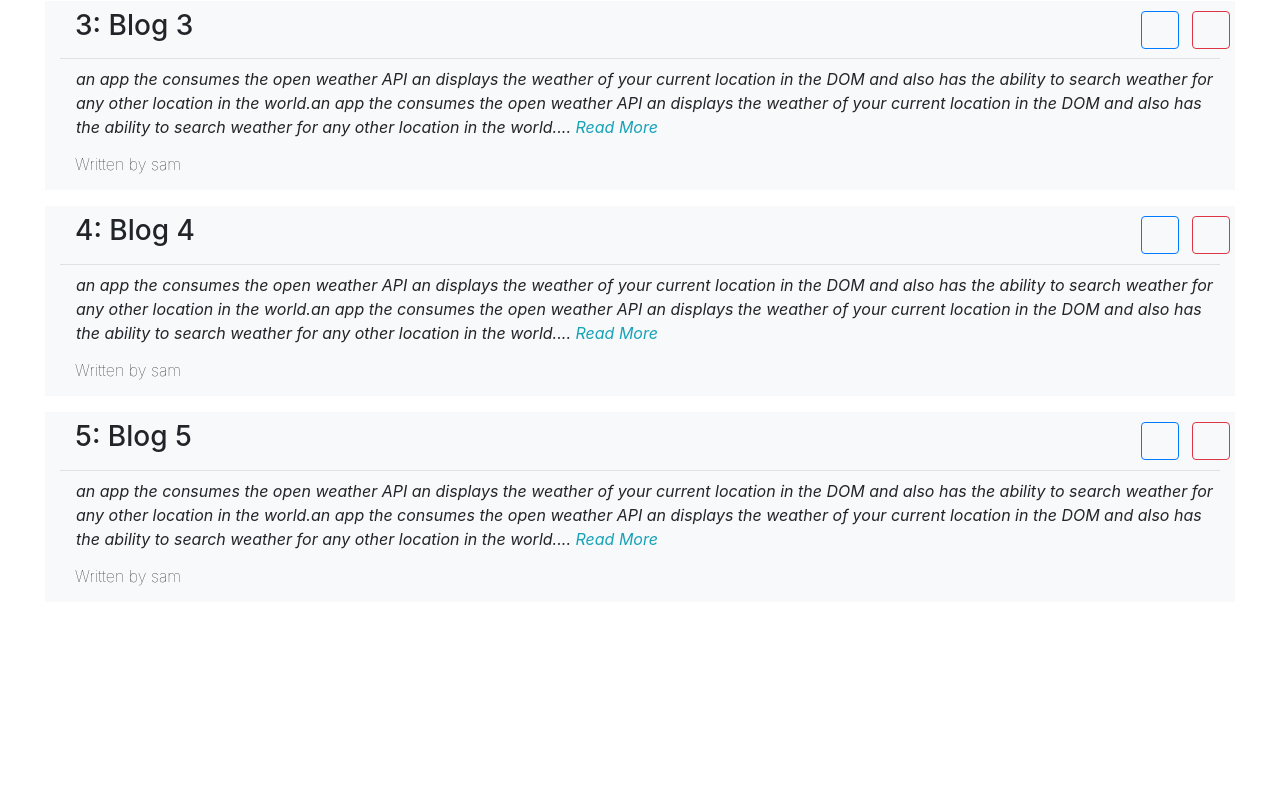
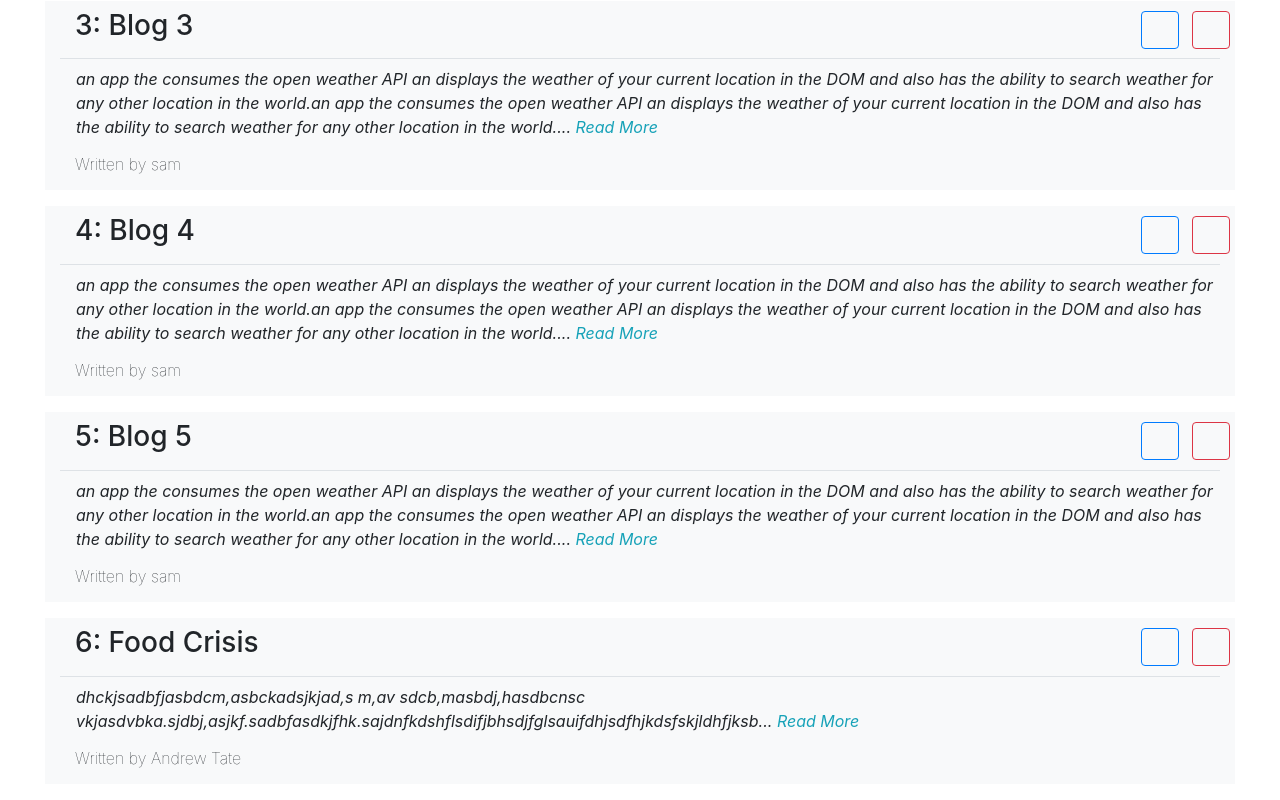
Before and after one commit to blackhammer2000/json-server-blogs, a React (Create React App) app: page /home in a window 1280 px wide. Shown: the part 508-1308 px from the top of the page. Before the commit the page ends 1126 px from the top, so only its background shows below. Built offline with nearby package versions, Linux system fonts and the light colour scheme; data requests are answered from the project's data file; a web font is replaced by a local one.

Commit message:
added the post logic for the new blog component which allows you to create new blogs and add the to the database...

```diff
--- a/Data/db.json
+++ b/Data/db.json
@@ -29,6 +29,13 @@
       "description": "an app the consumes the open weather API an displays the weather of your current location in the DOM and also has the ability to search weather for any other location in the world.an app the consumes the open weather API an displays the weather of your current location in the DOM and also has the ability to search weather for any other location in the world.an app the consumes the open weather API an displays the weather of your current location in the DOM and also has the ability to search weather for any other location in the world.an app the consumes the open weather API an displays the weather of your current location in the DOM and also has the ability to search weather for any other location in the world.an app the consumes the open weather API an displays the weather of your current location in the DOM and also has the ability to search weather for any other location in the world.an app the consumes the open weather API an displays the weather of your current location in the DOM and also has the ability to search weather for any other location in the world.",
       "id": 5,
       "author": "sam"
+    },
+    {
+      "title": "Food Crisis",
+      "description": "dhckjsadbfjasbdcm,asbckadsjkjad,s m,av sdcb,masbdj,hasdbcnsc vkjasdvbka.sjdbj,asjkf.sadbfasdkjfhk.sajdnfkdshflsdifjbhsdjfglsauifdhjsdfhjkdsfskjldhfjksbhcsbvhjbsajdflsdjfsh;aldjkfhasuiedfhds.jfsdfheuifhwehdjbfuyewgfjbjs,bf;fhdulihfdlsabjfsafhladsiug;.duflabjdfbasdjfgbasldhdfjdskfkasdfhkjsadbfmnbsadnm bcnam,bsdnbf,sdjf,asdbnf,masdnfb,sjdbc,msadbcsadj,bc,jsdhbm,sc and,.sbcshvhs, cnms,c bsdbhchds,fb,dsa.sdfjhdsjkfbhksdbca.jdskfhksdhbflwlyfygewluedlHSDFKL",
+      "author": "Andrew Tate",
+      "id": "4dc1d7c9-b172-417c-8450-25135c260f2a",
+      "date": "9/13/2022"
     }
   ]
 }
--- a/src/components/js/Blog.jsx
+++ b/src/components/js/Blog.jsx
@@ -5,7 +5,7 @@ import "../css/blog.css";
 import { setBlogModal } from "../../utilities/setBlogModal";
 import BlogModal from "./BlogModal";
 
-const Blog = ({ blog }) => {
+const Blog = ({ blog, index }) => {
   const { id, author, description, title } = blog;
   const [selectedBlog, setSelectedBlog] = useState(null);
   const [error, setError] = useState(null);
@@ -23,7 +23,7 @@ const Blog = ({ blog }) => {
         </button>
         <div className="container-fluid border-bottom pb-2">
           <h3>
-            {id}: {title}
+            {index + 1}: {title}
           </h3>
         </div>
         <div className="w-sm-50 w- 75 ml-3 font-italic mt-2">
--- a/src/components/js/Bloglist.jsx
+++ b/src/components/js/Bloglist.jsx
@@ -9,8 +9,8 @@ const BlogList = ({ blogs, setError }) => {
 
   return (
     <div className="container-fluid relative">
-      {blogs.map((blog) => {
-        return <Blog blog={blog} key={blog.id} blogs={blogs} />;
+      {blogs.map((blog, index) => {
+        return <Blog blog={blog} index={index} key={blog.id} blogs={blogs} />;
       })}
     </div>
   );
--- a/src/components/js/NewBlog.jsx
+++ b/src/components/js/NewBlog.jsx
@@ -1,14 +1,20 @@
-import React from "react";
+import React, { useState } from "react";
 import "../css/bootstrap.min.css";
 import "../css/form.css";
 
 const NewBlog = () => {
+  const [title, setTitle] = useState("");
+  const [description, setDescription] = useState("");
+  const [author, setAuthor] = useState("");
   return (
     <fieldset className="border-top mt-3 p-3 main">
       <legend className="text-center w-50">
         <h4>Create New Blog</h4>
       </legend>
-      <form className="form mt-1 container border px-5 py-4">
+      <form
+        className="form mt-1 container border px-5 py-4"
+        onSubmit={(e) => submitBlogData(e, title, description, author)}
+      >
         <div className="form-group">
           <label htmlFor="">
             {" "}
@@ -17,8 +23,10 @@ const NewBlog = () => {
 
           <input
             type="text"
+            value={title}
             placeholder="Enter Blog Title"
             className="form-control"
+            onChange={(e) => setTitle(e.target.value)}
           />
         </div>
         <div className="form-group">
@@ -28,6 +36,8 @@ const NewBlog = () => {
           </label>
           <textarea
             type="text"
+            value={description}
+            onChange={(e) => setDescription(e.target.value)}
             placeholder="Enter Blog Description"
             className="form-control"
             rows={6}
@@ -40,6 +50,8 @@ const NewBlog = () => {
 
           <input
             type="text"
+            value={author}
+            onChange={(e) => setAuthor(e.target.value)}
             placeholder="Enter Blog Author"
             className="form-control"
           />
@@ -50,6 +62,42 @@ const NewBlog = () => {
       </form>
     </fieldset>
   );
+
+  async function submitBlogData(e, title, description, author) {
+    e.preventDefault();
+
+    const blogPost = {
+      title,
+      description,
+      author,
+    };
+    blogPost.id = crypto.randomUUID();
+    blogPost.date = new Date().toLocaleDateString();
+
+    const requestConfigurations = {
+      method: "POST",
+      headers: {
+        "Content-Type": "application/json",
+      },
+      body: JSON.stringify(blogPost),
+    };
+
+    try {
+      const response = await fetch(
+        "http://localhost:8000/blogs",
+        requestConfigurations
+      );
+
+      if (!response.ok) {
+        throw new Error("Could not find resources...");
+        // const data = await response.json();
+        // console.log(data);
+      }
+      console.log(response);
+    } catch (error) {
+      console.log(error.message);
+    }
+  }
 };
 
 export default NewBlog;
```
Also changed, not shown: src/hooks/useFullBlogData.js (+13 -13 lines).
